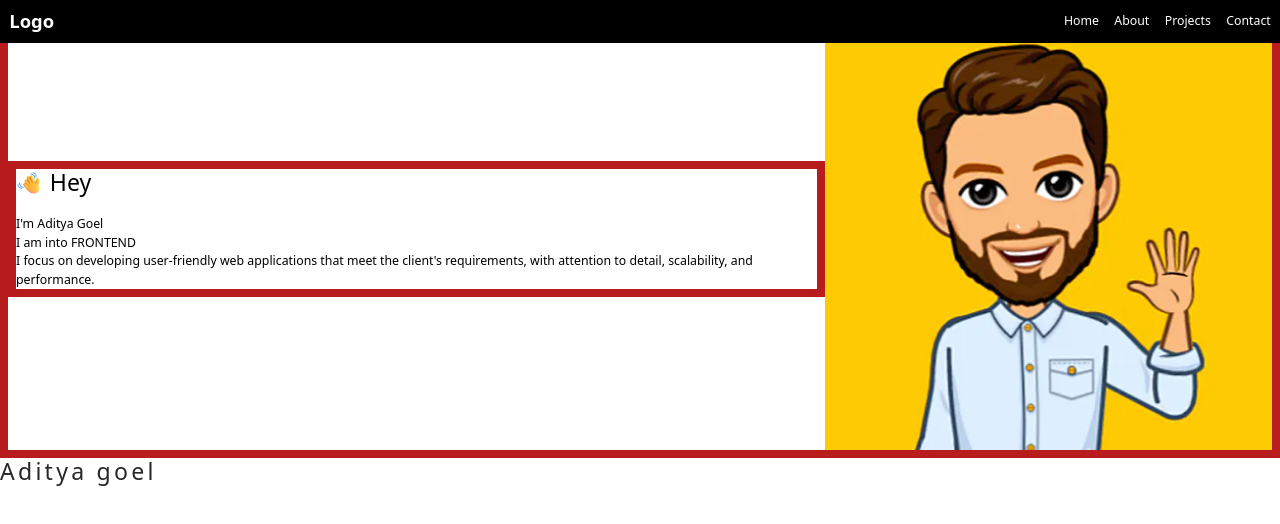
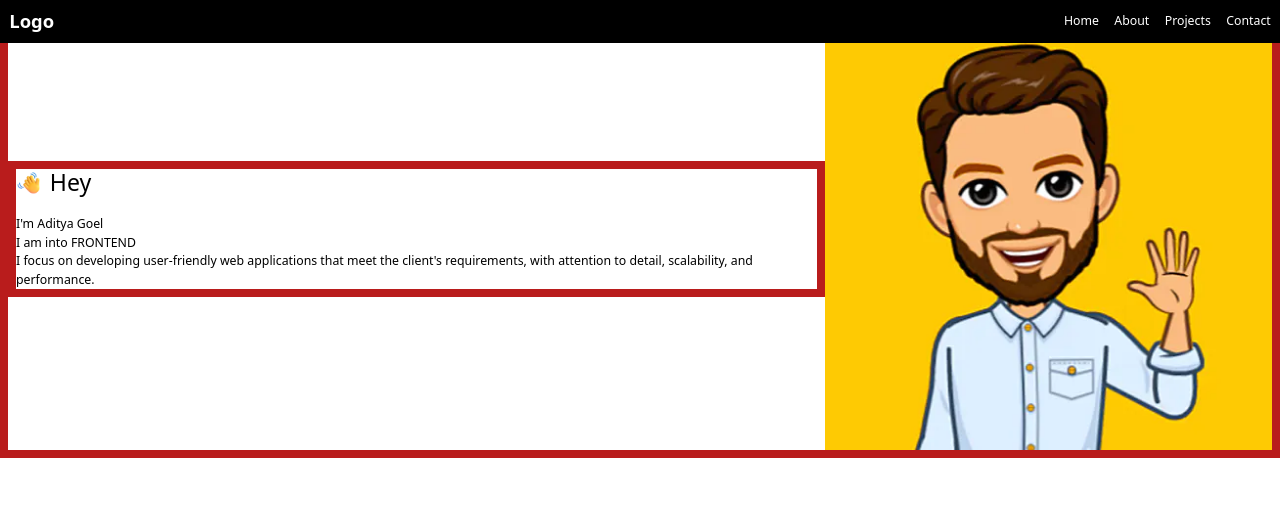
Before and after one commit to AdityaGoel0320/Reactjs-Advanced-Cart-System, a React (Create React App) app: page / in a window 1280 px wide. Shown: the top 524 px of the page. Built offline with nearby package versions, Linux system fonts and the light colour scheme.

Commit message:
some updates

```diff
--- a/src/Components/Intro.js
+++ b/src/Components/Intro.js
@@ -33,9 +33,9 @@ export default function Intro() {
 
 
             </div>
-            <button className=' text-3xl  tracking-in-contract-bck'>
+            {/* <button className=' text-3xl  tracking-in-contract-bck'>
                     Aditya goel
-                </button>
+                </button> */}
         </>
     )
 }
```
